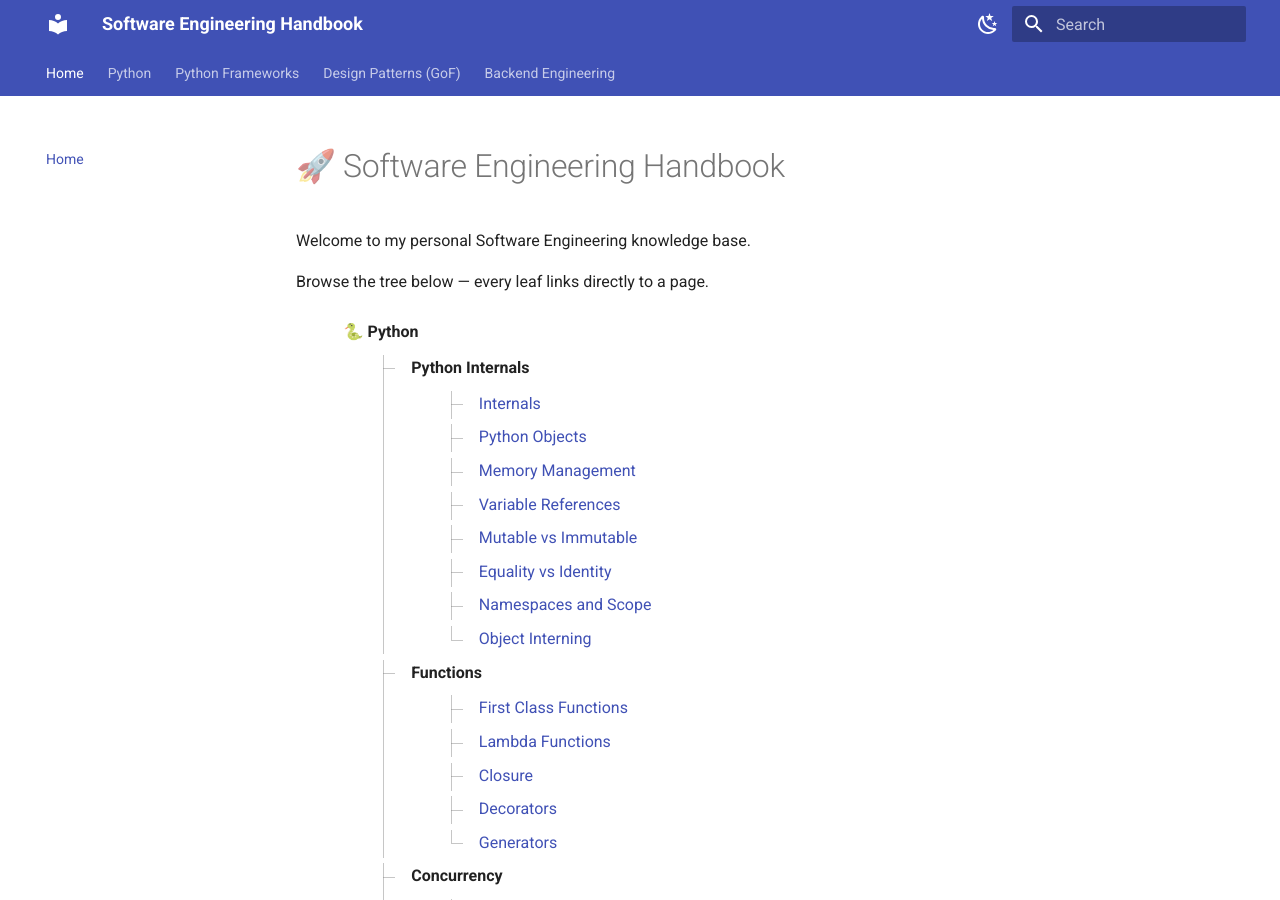
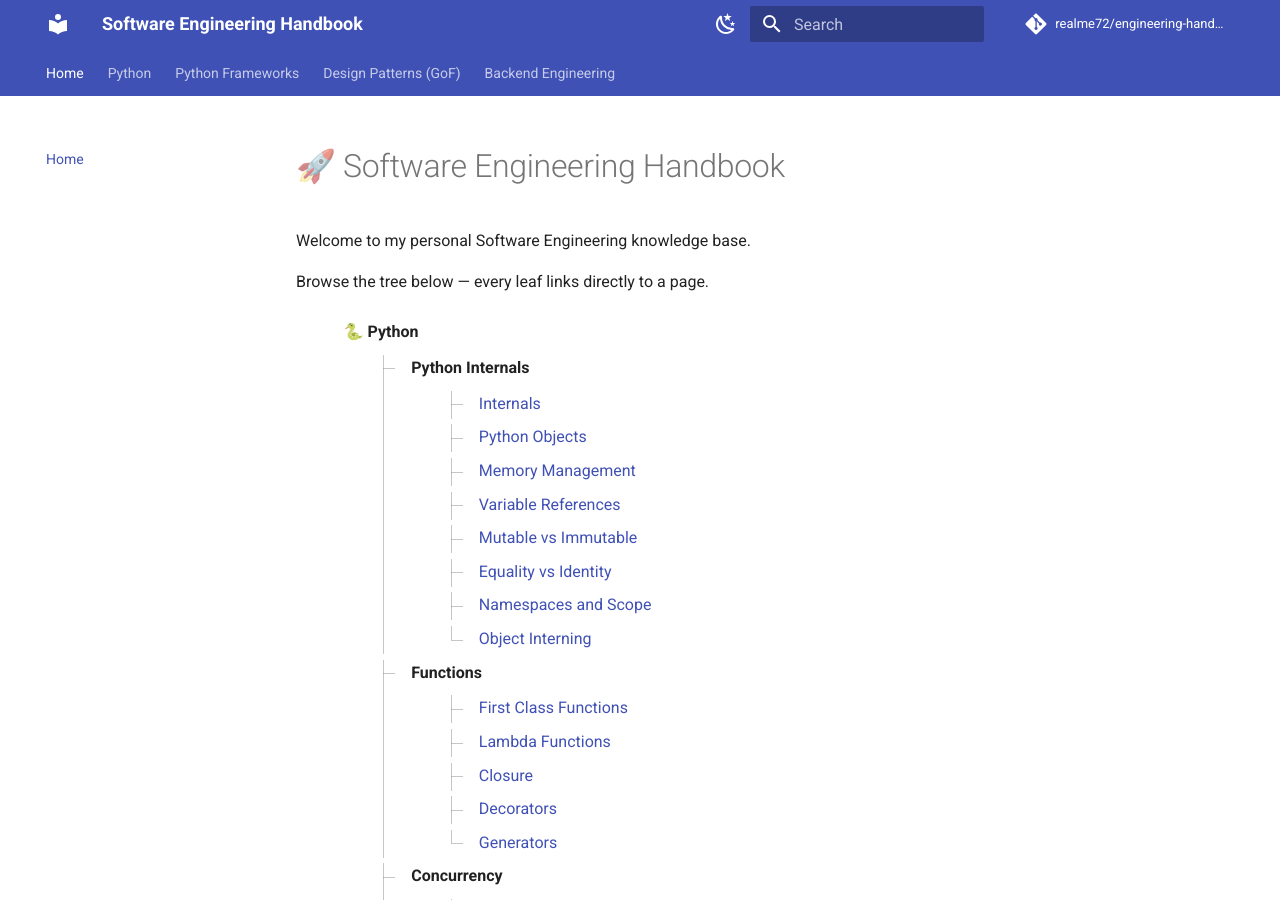
Before and after one commit to realme72/engineering-handbook, an MkDocs documentation site: the page built from docs/index.md, in a window 1280 px wide and 900 px high. Built offline with MkDocs 1.6.1 and Material for MkDocs 9.7.7, drawn with Linux system fonts in a browser that asks for light colours; comment, search, counter and statistics services are not loaded.

Commit message:
Deploy docs to GitHub Pages on every push to main
Co-Authored-By: Claude Opus 5.5 <noreply@anthropic.com>

```diff
--- a/mkdocs.yml
+++ b/mkdocs.yml
@@ -1,6 +1,9 @@
 site_name: Software Engineering Handbook
 site_description: Personal Software Engineering Notes
 site_author: Gaurav Bharti
+site_url: https://realme72.github.io/engineering-handbook/
+repo_url: https://github.com/realme72/engineering-handbook
+repo_name: realme72/engineering-handbook
 
 theme:
   name: material
--- /dev/null
+++ b/requirements.txt
@@ -0,0 +1,3 @@
+mkdocs==1.6.1
+mkdocs-material==9.7.6
+pymdown-extensions==11.0.1
```
Also changed, not shown: 1 other file.
